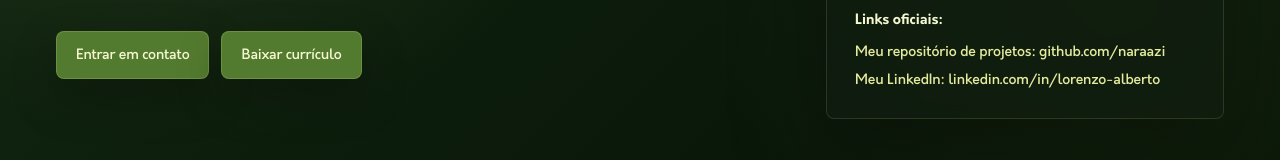
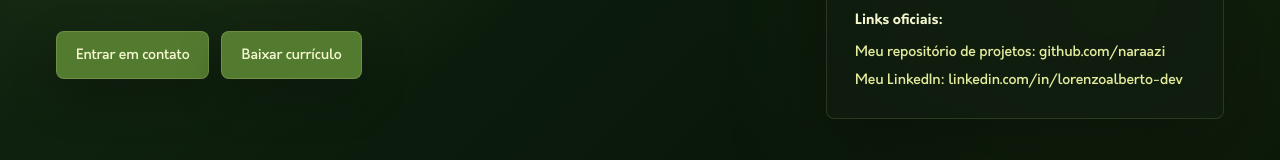
Before and after one commit to naraazi/portfolio, a Next.js app: page / in a window 1280 px wide. Shown: the part 601-761 px from the top of the page. Built offline with nearby package versions, Linux system fonts and the light colour scheme.

Commit message:
fix: deixar link no LinkedIn mais fácil de lembrar

```diff
--- a/app/page.tsx
+++ b/app/page.tsx
@@ -151,8 +151,8 @@ export default function Home() {
                         <a href="https://github.com/naraazi">
                             Meu repositório de projetos: github.com/naraazi
                         </a>
-                        <a href="https://www.linkedin.com/in/lorenzo-alberto-3bb332243">
-                            Meu LinkedIn: linkedin.com/in/lorenzo-alberto
+                        <a href="https://www.linkedin.com/in/lorenzoalberto-dev">
+                            Meu LinkedIn: linkedin.com/in/lorenzoalberto-dev
                         </a>
                     </div>
                 </aside>
```
